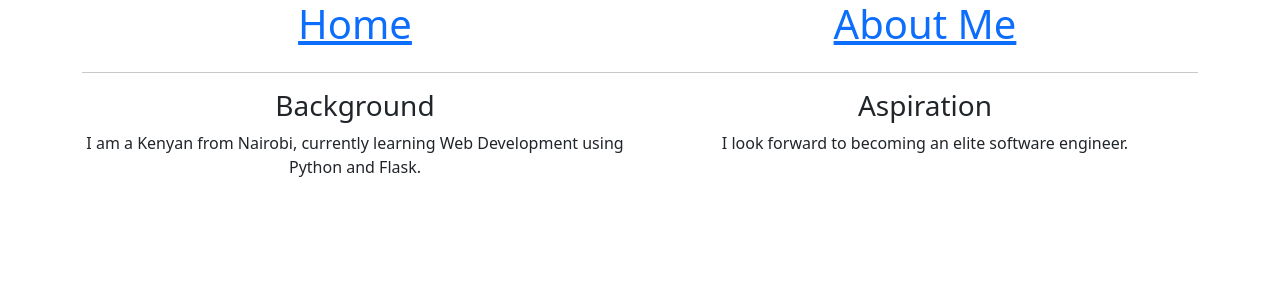
After one commit to I1a2n3/Bootstrap, a Flask app: page /about-me in a window 1280 px wide. The commit adds this page. Shown: the top 300 px of the page. Run offline with Flask 3, Linux system fonts and the light colour scheme.

Commit message:
first commit

```diff
--- a/app/routes.py
+++ b/app/routes.py
@@ -2,6 +2,12 @@ from app import app
 from flask import render_template
 
 @app.route('/')
-@app.route('/index')
+@app.route('/Home')
 def index():
-    return render_template("index.html")
+    """Index URL"""
+    return render_template('index.html', title='Index Page')
+
+@app.route('/about-me')
+def about_me():
+    """About Me URL"""
+    return render_template('about_me.html' , title='About Me Page')
--- /dev/null
+++ b/app/templates/about_me.html
@@ -0,0 +1,19 @@
+{% extends 'base.html' %}
+
+{% block content %}
+    <div class="row">
+        <div class="col-md-6">
+            <h3>Background</h3>
+            <p>
+                I am a Kenyan from Nairobi, currently learning
+                Web Development using Python and Flask.
+            </p>
+        </div>
+        <div class="col-md-6">
+            <h3>Aspiration</h3>
+            <p>
+                I look forward to becoming an elite software engineer.
+            </p>
+        </div>
+    </div>
+    {% endblock %}
--- /dev/null
+++ b/app/templates/base.html
@@ -0,0 +1,38 @@
+<!DOCTYPE html>
+<html lang="en">
+<head>
+    <meta charset="UTF-8">
+    <meta http-equiv="X-UA-Compatible" content="IE=edge">
+    <meta name="viewport" content="width=device-width, initial-scale=1.0">
+    {% if title %}
+    <title> {{ title }} - Flask Templates</title>
+    {% else %}
+    <title> Flask Templates Demo</title>
+    {% endif %}
+    <link
+        href="https://cdn.jsdelivr.net/npm/bootstrap@5.2.3/dist/css/bootstrap.min.css"
+        rel="stylesheet"
+        integrity="sha384-rbsA2VBKQhggwzxH7pPCaAqO46MgnOM80zW1RWuH61DGLwZJEdK2Kadq2F9CUG65"
+        crossorigin="anonymous">
+<body>
+    <div class="container text-center">
+        <!-- Link -->
+        <div class="row">
+            <div class="col-md-6">
+                <h1><a href="/Home">Home</a></h1>
+            </div>
+            <div class="col-md-6">
+                <h1><a href="/about-me">About Me</a></h1>
+            </div>
+        </div>
+        <hr>
+
+        <div>
+            {% block content %}
+            <!-- Child templates will go here -->
+            {% endblock %}
+        </div>
+    </div>
+    <script></script>
+</body>
+</html>
```
Also changed, not shown: app/templates/index.html (+9 -49 lines), index.html (added, +55 -0 lines).
